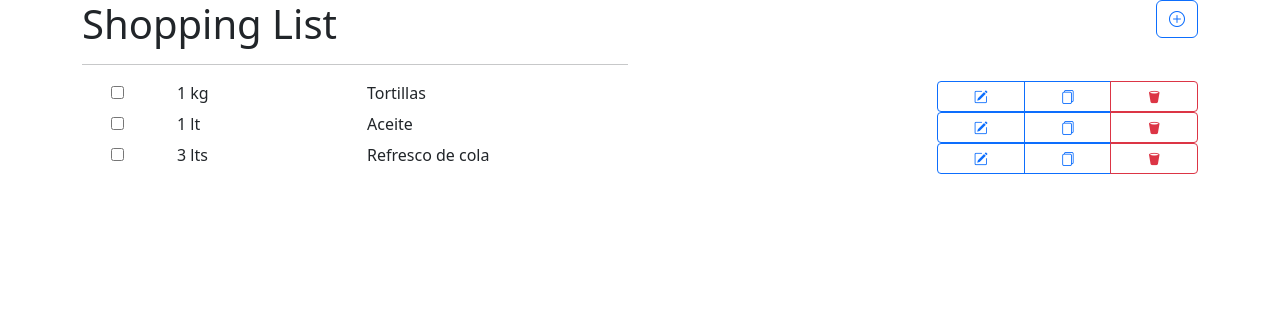
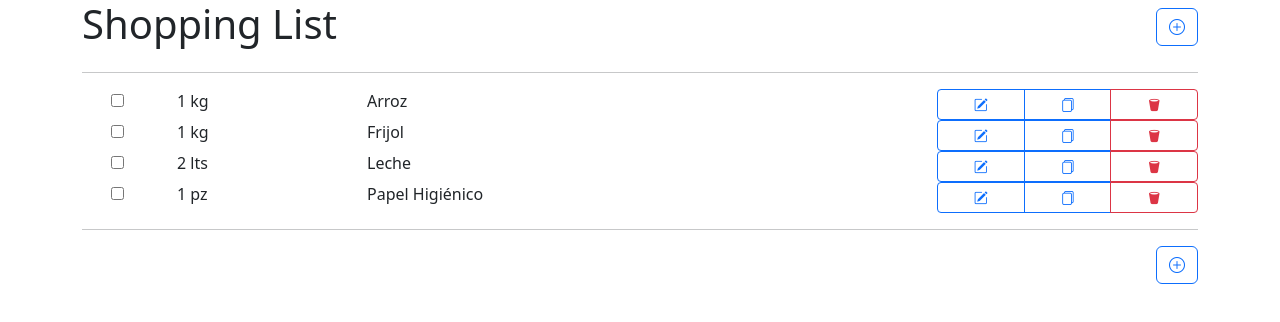
Before and after one commit to 19350308/Shopping_List, a React (Vite) app: page / in a window 1280 px wide. Shown: the top 322 px of the page. Built offline with nearby package versions, Linux system fonts and the light colour scheme.

Commit message:
Componente Boton Para Nuevo Item

```diff
--- a/package.json
+++ b/package.json
@@ -10,7 +10,8 @@
   },
   "dependencies": {
     "react": "^18.2.0",
-    "react-dom": "^18.2.0"
+    "react-dom": "^18.2.0",
+    "sweetalert2": "^11.7.3"
   },
   "devDependencies": {
     "@types/react": "^18.0.28",
--- a/src/App.jsx
+++ b/src/App.jsx
@@ -1,30 +1,48 @@
 import { useState } from "react"
+import ListItem from "./components/ListItem";
+import NewItemButton from "./components/NewItemButton";
 
 function App() {
-  const [itemChecked, setItemChecked] = useState({
-    first: false,
-    second: false,
-    third: false,
-  })
+  const [listItems, setListItems] = useState([
+    {
+      id:"1",
+      name: "Arroz",
+      quantity: 1,
+      unit: "kg",
+      checked: false,
+    },
+    {
+      id:"2",
+      name: "Frijol",
+      quantity: 1,
+      unit: "kg",
+      checked: false,
+    },
+    {
+      id:"3",
+      name: "Leche",
+      quantity: 2,
+      unit: "lts",
+      checked: false,
+    },
+    {
+      id:"4",
+      name: "Papel Higiénico",
+      quantity: 1,
+      unit: "pz",
+      checked: false,
+    },
+  ])
 
   const handleItemChecked = (e) => {
-    //if(itemChecked[e.target.name]){
-      //setItemChecked({
-        //...itemChecked,
-        //[e.target.name]:false,
-      //});
-    //} else{
-      //if(itemChecked[e.target.name]){
-        //setItemChecked({
-          //...itemChecked,
-          //[e.target.name]:true,
-        //});
-      //}
-    //}
-    setItemChecked({
-      ...itemChecked,
-      [e.target.name]:!itemChecked[e.target.name]
+    const newList = listItems.map(item =>{
+      if(e.target.name === item.id){
+        item.checked = !item.checked;
+      }
+      return item;
     })
+
+    setListItems(newList)
   }
 
   return (
@@ -32,89 +50,32 @@ function App() {
       <div className="row">
         <div className="col text-start">
           <h1>Shopping List</h1>
-          <hr />
         </div>
-        <div className="col text-end">
-          <button type="button" class="btn btn-outline-primary">
-            <i class="bi bi-plus-circle"></i>
-          </button>
+        <div className="col text-end mt-2">
+          <NewItemButton/>
         </div>
       </div>
-
-      <div className='row'>
-        <div className="col">
-        <input
-            type="checkbox"
-            name="first"
-            onClick={(e) => handleItemChecked(e)}
-            checked={itemChecked.first}
+      <hr />
+      {
+        listItems.map((item) => (
+          <ListItem
+            id = {item.id}
+            name = {item.name}
+            quantity = {item.quantity}
+            unit = {item.unit}
+            checked = {item.checked}
+            handleItemChecked = {handleItemChecked}
           />
-        </div>
-        <div className="col-2 text-start">
-          {
-            //itemChecked.first && <del>1 kg</del>
-          }
-          {
-            //!itemChecked.first && "1 kg"
-          }
-
-          {
-            itemChecked.first ? <del>1 kg</del> : "1 kg"
-          }
-        </div>
-
-        <div className="col-5 col-md-6 text-start" style={{textDecoration:itemChecked.first && "line-through"}}>Tortillas</div>
-        <div className="col-4 col-md-3 btn-group btn-group-sm" role="group">
-          <button type="button" class="btn btn-outline-primary">
-            <i class="bi bi-pencil-square"></i>
-          </button>
-          <button type="button" class="btn btn-outline-primary">
-            <i class="bi bi-files"></i>
-          </button>
-          <button type="button" class="btn btn-outline-danger">
-            <i class="bi bi-trash2-fill"></i>
-          </button>
-        </div>
-      </div>
-
-      <div className='row'>
-        <div className="col">
-          <input type="checkbox" />
-        </div>
-        <div className="col-2 text-start">1 lt</div>
-        <div className="col-5 col-md-6 text-start">Aceite</div>
-        <div className="col-4 col-md-3 btn-group btn-group-sm" role="group">
-          <button type="button" class="btn btn-outline-primary">
-            <i class="bi bi-pencil-square"></i>
-          </button>
-          <button type="button" class="btn btn-outline-primary">
-            <i class="bi bi-files"></i>
-          </button>
-          <button type="button" class="btn btn-outline-danger">
-            <i class="bi bi-trash2-fill"></i>
-          </button>
-        </div>
-      </div>
-
-      <div className='row'>
-        <div className="col">
-          <input type="checkbox" />
-        </div>
-        <div className="col-2 text-start">3 lts</div>
-        <div className="col-5 col-md-6 text-start">Refresco de cola</div>
-        <div className="col-4 col-md-3 btn-group btn-group-sm" role="group">
-          <button type="button" class="btn btn-outline-primary">
-            <i class="bi bi-pencil-square"></i>
-          </button>
-          <button type="button" class="btn btn-outline-primary">
-            <i class="bi bi-files"></i>
-          </button>
-          <button type="button" class="btn btn-outline-danger">
-            <i class="bi bi-trash2-fill"></i>
-          </button>
+        ))
+      }
+      <hr />
+      <div className="row">
+        <div className="col text-end">
+          <NewItemButton/>
         </div>
       </div>
     </div>
   )
 }
+
 export default App
--- /dev/null
+++ b/src/components/NewItemButton.jsx
@@ -0,0 +1,17 @@
+import Swal from "sweetalert2"
+
+const NewItemButton = () => {
+    const newItemModal = () => {
+        Swal.fire('Any fool can use a computer')
+    }
+  return (
+    <button
+        type="button"
+        class="btn btn-outline-primary"
+        onClick={newItemModal}>
+        <i class="bi bi-plus-circle"></i>
+    </button>
+  )
+}
+
+export default NewItemButton
```
Also changed, not shown: 1 other file (tests, documents, lock files or other folders).
